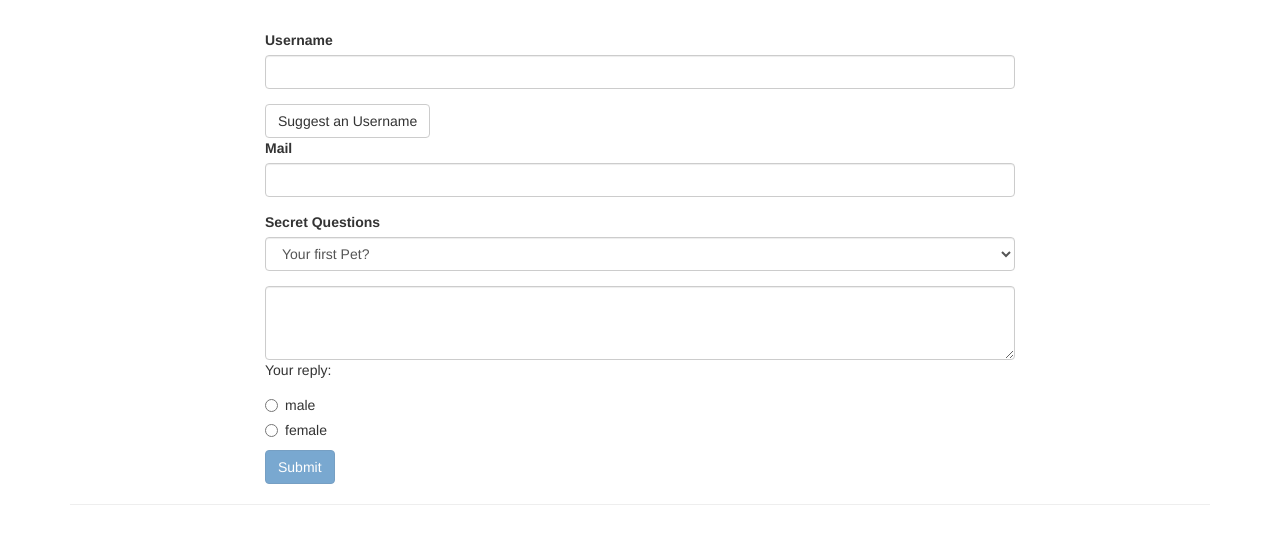
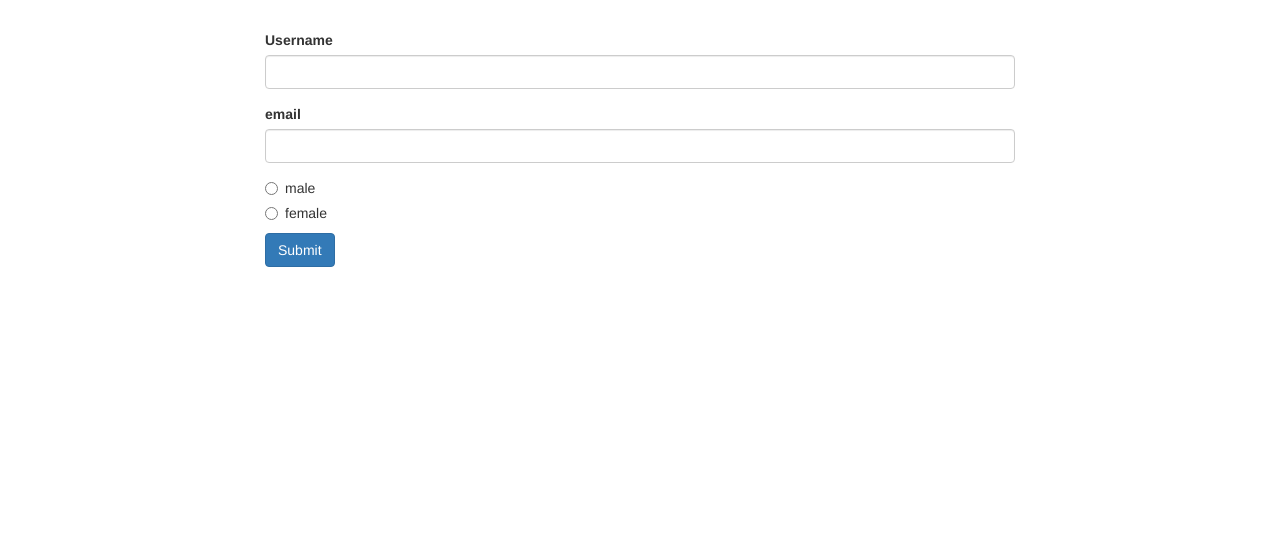
Before and after one commit to alexandrupp/angularShoppingList, an Angular app: page / in a window 1280 px wide. Shown: the top 544 px of the page. Built offline with nearby package versions, Linux system fonts and the light colour scheme.

Commit message:
15.21 Forms Reactive Start

```diff
--- a/src/app/app.component.css
+++ b/src/app/app.component.css
@@ -1,7 +1,3 @@
 .container {
-    margin-top: 30px;
+  margin-top: 30px;
 }
-
-input.ng-invalid.ng-touched {
-    border: 1px solid red;
-}
--- a/src/app/app.component.html
+++ b/src/app/app.component.html
@@ -1,47 +1,30 @@
 <div class="container">
   <div class="row">
     <div class="col-xs-12 col-sm-10 col-md-8 col-sm-offset-1 col-md-offset-2">
-            <form (ngSubmit)="onSubmit(formObject)" #formObject="ngForm">
-                <div id="user-data" ngModelGroup="userData" #userData="ngModelGroup">
+      <form>
         <div class="form-group">
           <label for="username">Username</label>
-                        <input type="text" id="username" class="form-control" ngModel name="username" required>
-                    </div>
-                    <button class="btn btn-default" type="button" (click)="suggestUserName()">Suggest an Username</button>
-                    <div class="form-group">
-                        <label for="email">Mail</label>
-                        <input type="email" id="email" class="form-control" ngModel name="email" required #email="ngModel">
-                    </div>
-                    <span class="help-block" *ngIf="!email.valid && email.touched" style="color: red">Please enter a valid email!</span>
-                </div>
-                <p *ngIf="!userData.valid && userData.touched" style="color: red">User data is invalid!</p>
-                <div class="form-group">
-                    <label for="secret">Secret Questions</label>
-                    <select id="secret" class="form-control" [ngModel]="defaultQuestion" name="secret">
-                        <option value="pet">Your first Pet?</option>
-                        <option value="teacher">Your first teacher?</option>
-                    </select>
+          <input
+            type="text"
+            id="username"
+            class="form-control">
         </div>
         <div class="form-group">
-                    <textarea name="questionAnswer" rows="3" [(ngModel)]="answer" class="form-control"></textarea>
-                    <p>Your reply: {{answer}}</p>
+          <label for="email">email</label>
+          <input
+            type="text"
+            id="email"
+            class="form-control">
         </div>
         <div class="radio" *ngFor="let gender of genders">
-                    <label><input type="radio" name="gender" ngModel [value]="gender" required>{{gender}}</label>
+          <label>
+            <input
+              type="radio"
+              [value]="gender">{{ gender }}
+          </label>
         </div>
-                <button class="btn btn-primary" type="submit" [disabled]="!formObject.valid">Submit</button>
+        <button class="btn btn-primary" type="submit">Submit</button>
       </form>
     </div>
   </div>
-    <hr>
-    <div class="row" *ngIf="submitted">
-        <div class="col-xs-12">
-            <h3>Your data</h3>
-            <p>Username: {{user.username}}</p>
-            <p>Mail: {{user.email}}</p>
-            <p>Secret Question: Your first {{user.secretQuestion}}</p>
-            <p>Answer: {{user.answer}}</p>
-            <p>Gender: {{user.gender}}</p>
 </div>
-    </div>
-</div>
--- a/src/app/app.component.ts
+++ b/src/app/app.component.ts
@@ -1,5 +1,4 @@
-import { Component, ViewChild } from '@angular/core';
-import { NgForm } from '@angular/forms';
+import { Component } from '@angular/core';
 
 @Component({
   selector: 'app-root',
@@ -7,43 +6,5 @@
   styleUrls: ['./app.component.css']
 })
 export class AppComponent {
-
-  @ViewChild("formObject") signupForm: NgForm;
-
-  defaultQuestion = "pet";
-  answer: string = "";
-  genders = ["male", "female"];
-  user = {
-    username: "",
-    email: "",
-    secretQuestion: "",
-    answer: "",
-    gender: ""
-  }
-  submitted = false;
-
-  suggestUserName() {
-    const suggestedName = 'Superuser';
-    // this.signupForm.setValue({
-    //   userData: {
-    //     username: suggestedName,
-    //     email: "",
-    //   },
-    //   secret: "pet",
-    //   questionAnswer: "",
-    //   gender: "male",
-    // });
-    this.signupForm.form.patchValue({ userData: { username: suggestedName } })
-  }
-
-  onSubmit(form: NgForm) {
-    this.user.username = this.signupForm.value.userData.username;
-    this.user.email = this.signupForm.value.userData.email;
-    this.user.secretQuestion = this.signupForm.value.secret;
-    this.user.answer = this.signupForm.value.questionAnswer;
-    this.user.gender = this.signupForm.value.gender;
-    this.submitted = true;
-
-    this.signupForm.reset();
-  }
+  genders = ['male', 'female'];
 }
```
Lines whose indentation alone changed are shown as unchanged.
